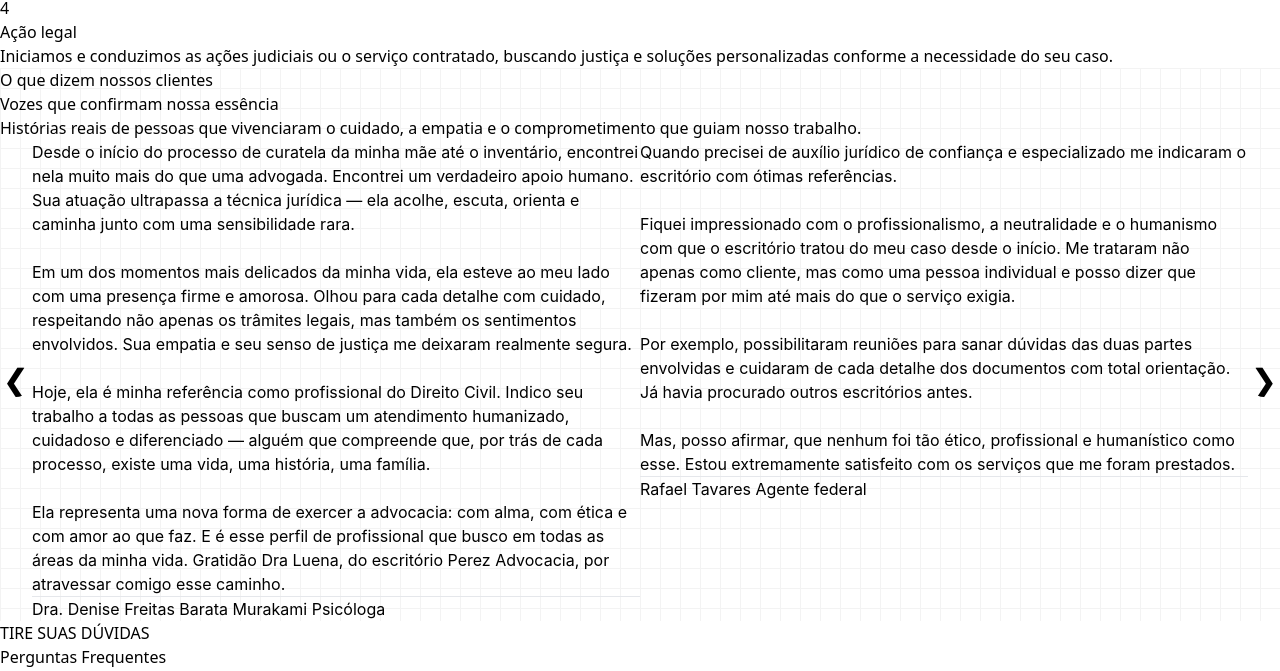
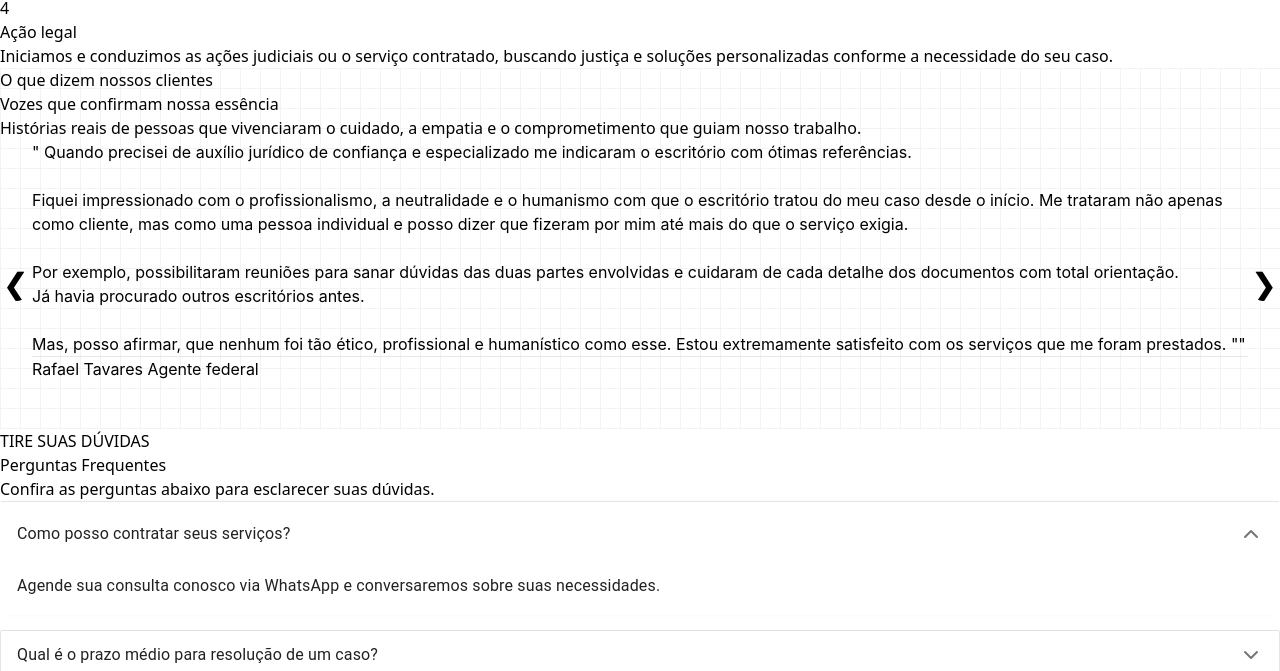
Before and after one commit to Paper-Street-Softwares/LP-Perez-Advocacia, a React (Vite) app: page / in a window 1280 px wide. Shown: the part 6518-7189 px from the top of the page. Built offline with nearby package versions, Linux system fonts and the light colour scheme; a web font is replaced by a local one.

Commit message:
fix: AJustado carrossel

```diff
--- a/src/components/sections/lp01/Testimonials.jsx
+++ b/src/components/sections/lp01/Testimonials.jsx
@@ -25,7 +25,9 @@ export default function Testimonial({ colorMode }) {
           colorMode === "light" ? "bg-gray-100" : "bg-primary"
         }`}
       >
-        <p className={`italic text-paragraph1 desktop2:text-paragraph2 mb-4 ${textColor}`}>
+        <p
+          className={`italic text-paragraph1 desktop2:text-paragraph2 mb-4 ${textColor}`}
+        >
           {testimonial.text}
         </p>
         <hr className="opacity-20 border-black" />
@@ -38,7 +40,7 @@ export default function Testimonial({ colorMode }) {
 
   // Configuração responsiva
   const responsiveOptions = [
-    { breakpoint: "2500px", numVisible: 2, numScroll: 2 },
+    { breakpoint: "2500px", numVisible: 1, numScroll: 1 },
     { breakpoint: "1199px", numVisible: 1, numScroll: 1 },
     { breakpoint: "767px", numVisible: 1, numScroll: 1 },
     { breakpoint: "575px", numVisible: 1, numScroll: 1 },
@@ -49,10 +51,11 @@ export default function Testimonial({ colorMode }) {
       id: 1,
       text: (
         <p>
-          Desde o início do processo de curatela da minha mãe até o inventário,
-          encontrei nela muito mais do que uma advogada. Encontrei um verdadeiro
-          apoio humano. Sua atuação ultrapassa a técnica jurídica — ela acolhe,
-          escuta, orienta e caminha junto com uma sensibilidade rara.
+          " Desde o início do processo de curatela da minha mãe até o
+          inventário, encontrei nela muito mais do que uma advogada. Encontrei
+          um verdadeiro apoio humano. Sua atuação ultrapassa a técnica jurídica
+          — ela acolhe, escuta, orienta e caminha junto com uma sensibilidade
+          rara.
           <br /> <br />
           Em um dos momentos mais delicados da minha vida, ela esteve ao meu
           lado com uma presença firme e amorosa. Olhou para cada detalhe com
@@ -68,7 +71,7 @@ export default function Testimonial({ colorMode }) {
           Ela representa uma nova forma de exercer a advocacia: com alma, com
           ética e com amor ao que faz. E é esse perfil de profissional que busco
           em todas as áreas da minha vida. Gratidão Dra Luena, do escritório
-          Perez Advocacia, por atravessar comigo esse caminho.
+          Perez Advocacia, por atravessar comigo esse caminho. ""
         </p>
       ),
       author: (
@@ -82,7 +85,7 @@ export default function Testimonial({ colorMode }) {
       id: 2,
       text: (
         <p>
-          Quando precisei de auxílio jurídico de confiança e especializado me
+          " Quando precisei de auxílio jurídico de confiança e especializado me
           indicaram o escritório com ótimas referências.
           <br /> <br />
           Fiquei impressionado com o profissionalismo, a neutralidade e o
@@ -99,7 +102,7 @@ export default function Testimonial({ colorMode }) {
           <br />
           Mas, posso afirmar, que nenhum foi tão ético, profissional e
           humanístico como esse. Estou extremamente satisfeito com os serviços
-          que me foram prestados.
+          que me foram prestados. ""
         </p>
       ),
       author: (
```
